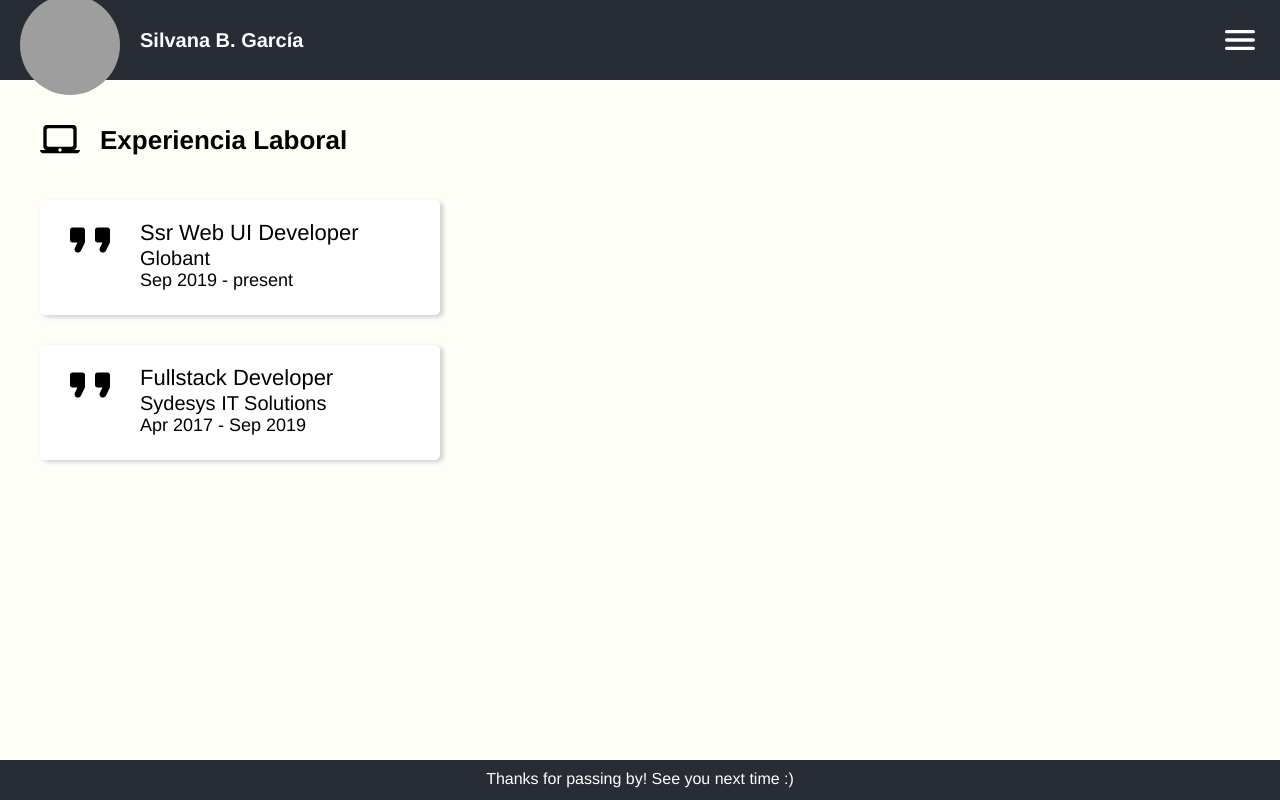
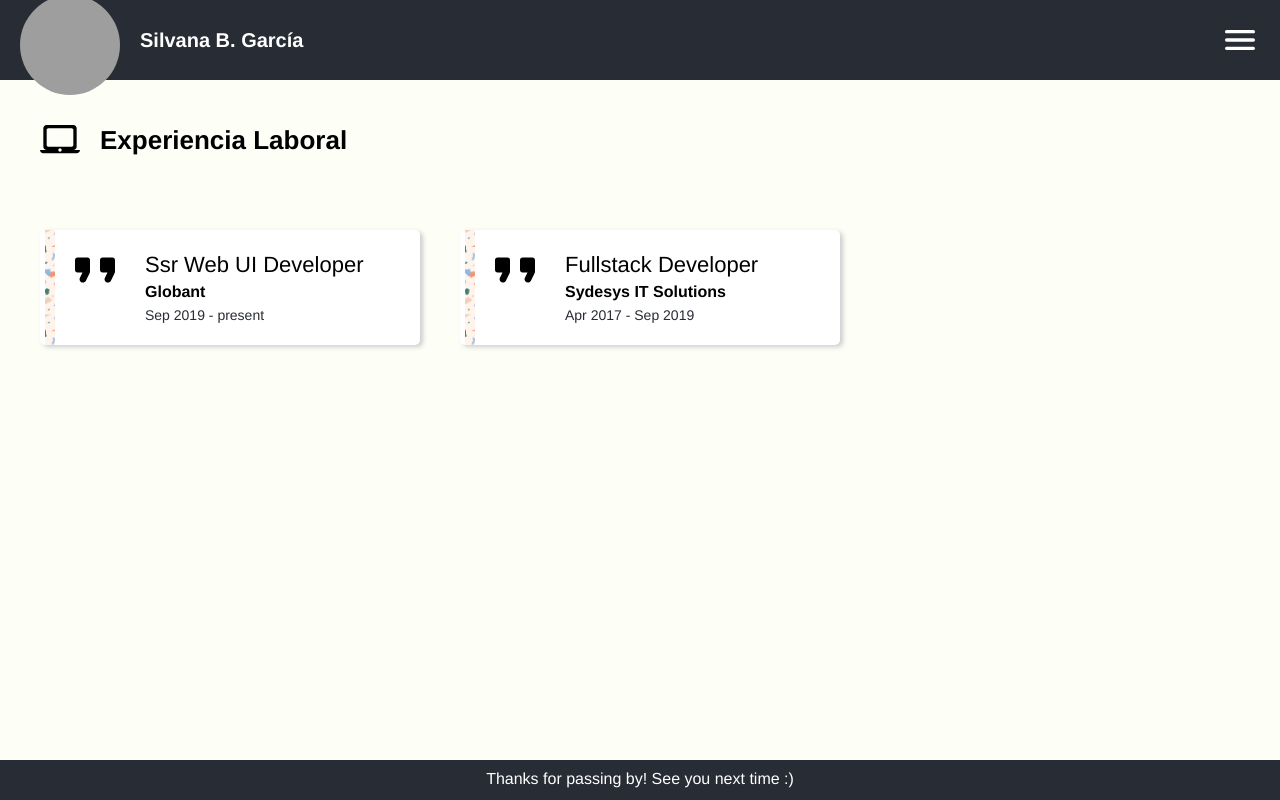
Before and after one commit to SilvanaBgn/react-cv-silvana, a React (Create React App) app: page / in a window 1280 px wide. Built offline with nearby package versions, Linux system fonts and the light colour scheme; grey boxes are pictures that could not be loaded.

Commit message:
CV004 background color left decoration for card module

```diff
--- a/src/components/Card/Card.module.css
+++ b/src/components/Card/Card.module.css
@@ -4,8 +4,9 @@
   align-content: flex-start;
   flex-wrap: wrap;
   width: 320px;
+  min-width: 320px;
   height: 80px;
-  padding: 20px 60px 15px 20px;
+  padding: 20px 60px 15px 0;
   margin: 30px 20px 20px;
   background-color: #ffffff;
   text-align: left;
@@ -21,13 +22,23 @@
   margin-top: -10px;
   background: url('../../assets/quotes.svg') no-repeat top left/60px;
 }
+.card::after {
+  content: '';
+  display: block;
+  order: -1;
+  min-width: 10px;
+  height: 120px;
+  margin: -20px 10px -15px 5px;
+  background: url('../../assets/stains.jpg') repeat top left/150px;
+}
 
 .cardTitle {
-  font: 22px/26px var(--font-family-sans-serif2);
+  font: 22px/30px var(--font-family-sans-serif2);
 }
 .cardCompany {
-  font: 20px/24px var(--font-family-sans-serif2);
+  font: 700 16px/24px var(--font-family-sans-serif2);
 }
-.cardDates{
-  font: 18px/20px var(--font-family-sans-serif2);
+.cardDates {
+  color: #282c34;
+  font: 14px/22px var(--font-family-sans-serif);
 }
--- a/src/pages/css/Work.module.css
+++ b/src/pages/css/Work.module.css
@@ -1,3 +1,5 @@
 .sectionWork {
-  margin: 0 20px;
+  display: flex;
+  flex-wrap: wrap;
+  margin: 0 20px 40px;
 }
```
